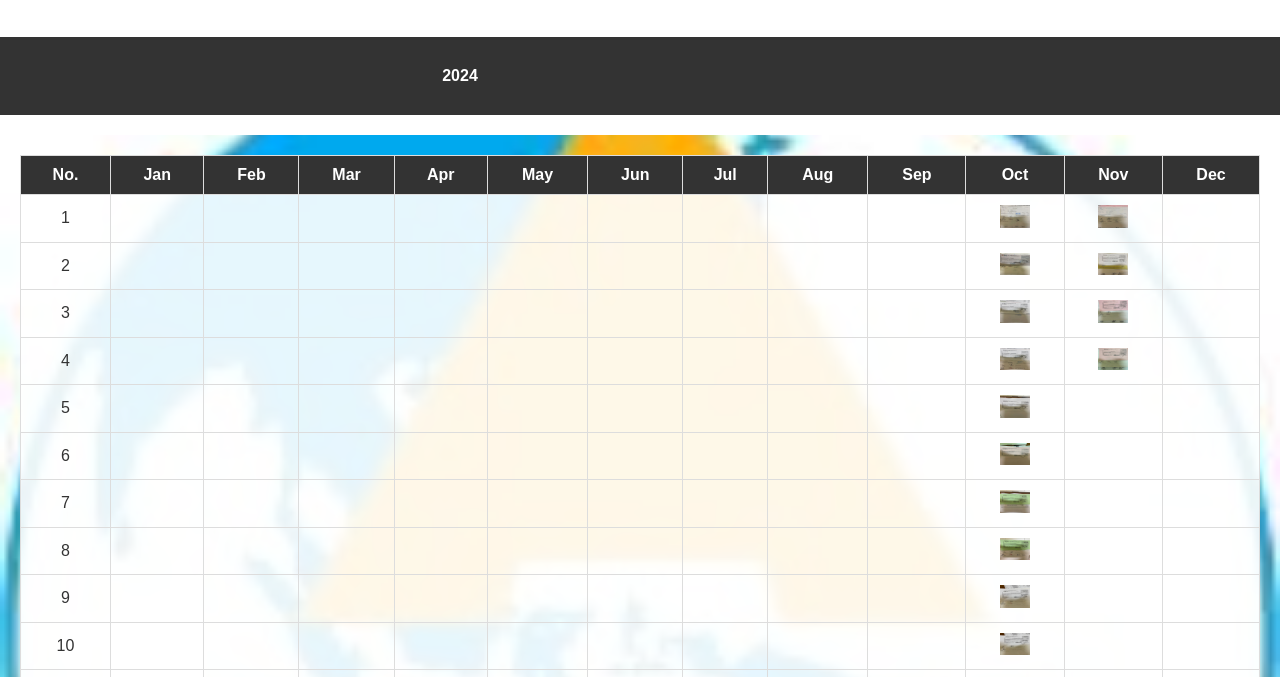
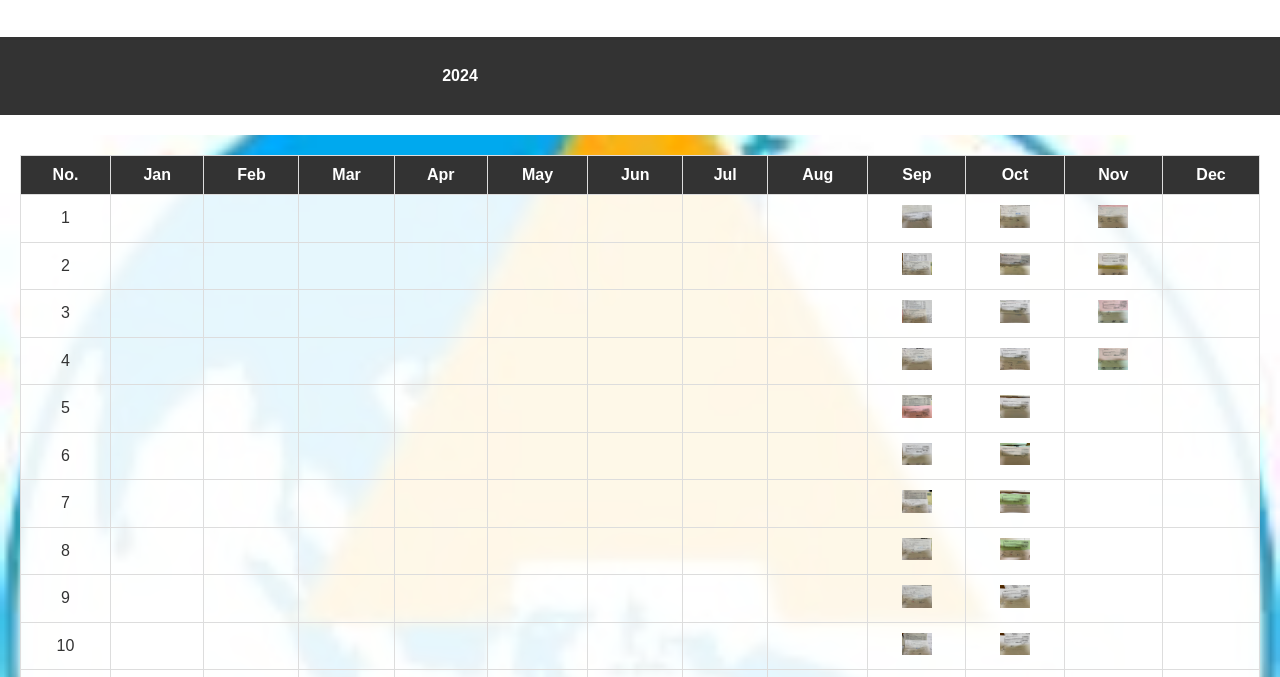
Before and after one commit to GitFocusOfficial/PT.AHSTI, a plain HTML site: page pages/treasury.html in a window 1280 px wide. Shown: the part 110-787 px from the top of the page. Drawn offline with Linux system fonts and the light colour scheme.

Commit message:
Added contents

```diff
--- a/pages/treasury.html
+++ b/pages/treasury.html
@@ -54,7 +54,7 @@
         <td><img src="" class="img-clickable" onclick="openModal(this, '', '', 'CA', '', '', '')"></td>
         <td><img src="" class="img-clickable" onclick="openModal(this, '', '', 'CA', '', '', '')"></td>
         <td><img src="" class="img-clickable" onclick="openModal(this, '', '', 'CA', '', '', '')"></td>
-        <td><img src="" class="img-clickable" onclick="openModal(this, '', '', 'CA', '', '', '')"></td>
+        <td><img src="../images/BNI-CV550225.jpg" class="img-clickable" onclick="openModal(this, 'Compensation for legal advisor of Ms. Aleli', '9463', 'BNI-CV550225', 'Sept. 03, 2024', 'Eka Rosiana Rais', '5,000,000.00')"></td>
         <td><img src="../images/BNI-CA498533.jpg" class="img-clickable" onclick="openModal(this, 'Budget for Boss ABU`s Birthday. Note: Check not photocopy', '9618', 'BNI-CA498533', 'Oct. 02, 2024', 'Jizel Pamisa Mijos', '7,590,000.00')"></td>
         <td><img src="../images/BNI-CA498548.jpg" class="img-clickable" onclick="openModal(this, 'Payment for Ads and Promo. Note: The forgot to photocopy the check', '9821', 'BNI-CA498548', 'Nov. 05, 2024', 'Wibowo Nanik', '90,000,000.00')"></td>
         <td><img src="" class="img-clickable" onclick="openModal(this, '', '', 'CA', '', '', '')"></td>
@@ -69,7 +69,7 @@
         <td><img src="" class="img-clickable" onclick="openModal(this, '', '', 'CA', '', '', '')"></td>
         <td><img src="" class="img-clickable" onclick="openModal(this, '', '', 'CA', '', '', '')"></td>
         <td><img src="" class="img-clickable" onclick="openModal(this, '', '', 'CA', '', '', '')"></td>
-        <td><img src="" class="img-clickable" onclick="openModal(this, '', '', 'CA', '', '', '')"></td>
+        <td><img src="../images/BNI-CA498526.jpg" class="img-clickable" onclick="openModal(this, 'Reimbursement of PCF per PCV Nos. 8568-8614, refund for representation of 60 policeman, travel budget, refund of expenses, payment for repair of laptop asus, and purchase of wheel barrow for manufacturing', '9494-9501', 'BNI-CA498526', 'Sept. 09, 2024', 'Anis Susmidah', '14,929,518.00')"></td>
         <td><img src="../images/BNI-CA498534.jpg" class="img-clickable" onclick="openModal(this, 'Replenishment of Petty Cash Fund per PCV Nos. 8727-8746', '9622', 'BNI-CA498534', 'Oct. 04, 2024', 'Anis Susmidah', '4,584,560.00')"></td>
         <td><img src="../images/BNI-CA497148.jpg" class="img-clickable" onclick="openModal(this, 'Transfer of funds from BNI Account Number 0225954178 to BNI Account Number 0158335595', '9822', 'BNI-CA497148', 'Nov. 07, 2024', 'PT Asian Hybrid Seeds Technologies Indonesia', '3,330,000,000.00')"></td>
         <td><img src="" class="img-clickable" onclick="openModal(this, '', '', 'CA', '', '', '')"></td>
@@ -84,7 +84,7 @@
         <td><img src="" class="img-clickable" onclick="openModal(this, '', '', 'CA', '', '', '')"></td>
         <td><img src="" class="img-clickable" onclick="openModal(this, '', '', 'CA', '', '', '')"></td>
         <td><img src="" class="img-clickable" onclick="openModal(this, '', '', 'CA', '', '', '')"></td>
-        <td><img src="" class="img-clickable" onclick="openModal(this, '', '', 'CA', '', '', '')"></td>
+        <td><img src="../images/BNI-CA498527.jpg" class="img-clickable" onclick="openModal(this, 'Staff, expat, staff house, and daily rate workers payroll, reimbursement of PCF per PCV Nos. 8615-8627, travel budget, payment of purchases', '9512-9522', 'BNI-CA498527', 'Sept. 13, 2024', 'Anis Susmidah', '76,756,977.00')"></td>
         <td><img src="../images/BNI-CA498535.jpg" class="img-clickable" onclick="openModal(this, 'Payment to various suppliers', '9639-9643', 'BNI-CA498535', 'Oct. 07, 2024', 'Anis Susmidah', '3,892,000.00')"></td>
         <td><img src="../images/BNI-CA498549.jpg" class="img-clickable" onclick="openModal(this, 'Release of funds re: foundation day budget, payment to suppliers and PCF replenishment', '9835', 'BNI-CA498549', 'Nov. 08, 2024', 'Anis Susmidah', '73,837,698.00')"></td>
         <td><img src="" class="img-clickable" onclick="openModal(this, '', '', 'CA', '', '', '')"></td>
@@ -99,7 +99,7 @@
         <td><img src="" class="img-clickable" onclick="openModal(this, '', '', 'CA', '', '', '')"></td>
         <td><img src="" class="img-clickable" onclick="openModal(this, '', '', 'CA', '', '', '')"></td>
         <td><img src="" class="img-clickable" onclick="openModal(this, '', '', 'CA', '', '', '')"></td>
-        <td><img src="" class="img-clickable" onclick="openModal(this, '', '', 'CA', '', '', '')"></td>
+        <td><img src="../images/BNI-CA497143.jpg" class="img-clickable" onclick="openModal(this, 'Transfer of funds from BNI Account Number 0225954178 to BNI Account Number 0158335595', '9542', 'BNI-CA497143', 'Sept. 18, 2024', 'PT Asian Hybrid Seeds Technologies Indonesia', '2,500,000,000.00')"></td>
         <td><img src="../images/BNI-CA498536.jpg" class="img-clickable" onclick="openModal(this, 'Advances to supplier for purchase of steel plate to repair the gravity machine per PO No. 1384', '9635', 'BNI-CA498536', 'Oct. 07, 2024', 'Delia Per (Shaka Spring)', '2,550,000.00')"></td>
         <td><img src="../images/BNI-CA498550.jpg" class="img-clickable" onclick="openModal(this, 'Payment for the facilitation fee re: Syngenta Tolling (661,497 @ Rp100/kg)', '9823', 'BNI-CA498550', 'Nov. 08, 2024', 'Antonio D. Tuazon, Jr.', '66,149,700.00')"></td>
         <td><img src="" class="img-clickable" onclick="openModal(this, '', '', 'CA', '', '', '')"></td>
@@ -114,7 +114,7 @@
         <td><img src="" class="img-clickable" onclick="openModal(this, '', '', 'CA', '', '', '')"></td>
         <td><img src="" class="img-clickable" onclick="openModal(this, '', '', 'CA', '', '', '')"></td>
         <td><img src="" class="img-clickable" onclick="openModal(this, '', '', 'CA', '', '', '')"></td>
-        <td><img src="" class="img-clickable" onclick="openModal(this, '', '', 'CA', '', '', '')"></td>
+        <td><img src="../images/BNI-CA498528.jpg" class="img-clickable" onclick="openModal(this, 'Reimbursement of PCF per PCV Nos. 8641-8670, travel budget, retirement compensation, printing of form for QA, payment of purchases', '9560-9565', 'BNI-CA498528', 'Sept. 20, 2024', 'Anis Susmidah', '14,693,873.00')"></td>
         <td><img src="../images/BNI-CA498537.jpg" class="img-clickable" onclick="openModal(this, 'Reimbursement of PCF per PCV Nos. 8747-8782, release of weekly payroll, staff house expenses, payment for irrigation water allocation, vehicle registration renewal, travel expense to haul harvested corn cobs in Probolinggo, and purchase of plane ticket from Surabaya to Jakarta (vice versa)', '9651-9658', 'BNI-CA498537', 'Oct. 11, 2024', 'Anis Susmidah', '19,661,156.00')"></td>
         <td><img src="" class="img-clickable" onclick="openModal(this, '', '', 'CA', '', '', '')"></td>
         <td><img src="" class="img-clickable" onclick="openModal(this, '', '', 'CA', '', '', '')"></td>
@@ -129,7 +129,7 @@
         <td><img src="" class="img-clickable" onclick="openModal(this, '', '', 'CA', '', '', '')"></td>
         <td><img src="" class="img-clickable" onclick="openModal(this, '', '', 'CA', '', '', '')"></td>
         <td><img src="" class="img-clickable" onclick="openModal(this, '', '', 'CA', '', '', '')"></td>
-        <td><img src="" class="img-clickable" onclick="openModal(this, '', '', 'CA', '', '', '')"></td>
+        <td><img src="../images/BNI-CA497146.jpg" class="img-clickable" onclick="openModal(this, 'Transfer of funds from BNI Account Number 0225954178 to BNI Account Number 0158335595', '9741', 'BNI-CA497146', 'Sept. 24, 2024', 'PT Asian Hybrid Seeds Technologies Indonesia', '3,790,000,000.00')"></td>
         <td><img src="../images/BNI-CA498538.jpg" class="img-clickable" onclick="openModal(this, 'Expat, staff house employees payroll, and staff employees payroll for October 1-15, 2024, daily rate workers payroll for September 25, 2024 - October 10, 2024, and reimbursement of PCF per PCV Nos. 8783-8817', '9677-9681', 'BNI-CA498538', 'Oct. 15, 2024', 'Anis Susmidah', '108,618,271.00')"></td>
         <td><img src="" class="img-clickable" onclick="openModal(this, '', '', 'CA', '', '', '')"></td>
         <td><img src="" class="img-clickable" onclick="openModal(this, '', '', 'CA', '', '', '')"></td>
@@ -144,7 +144,7 @@
         <td><img src="" class="img-clickable" onclick="openModal(this, '', '', 'CA', '', '', '')"></td>
         <td><img src="" class="img-clickable" onclick="openModal(this, '', '', 'CA', '', '', '')"></td>
         <td><img src="" class="img-clickable" onclick="openModal(this, '', '', 'CA', '', '', '')"></td>
-        <td><img src="" class="img-clickable" onclick="openModal(this, '', '', 'CA', '', '', '')"></td>
+        <td><img src="../images/BNI-CA498529.jpg" class="img-clickable" onclick="openModal(this, 'Reimbursement of PCF per PCV Nos. 8671-8694, retainer fee of Paulberth Lucio, printing of form for manufacturing, and payment of purchases', '9592-9599', 'BNI-CA498529', 'Sept. 27, 2024', 'Anis Susmidah', '18,317,922.00')"></td>
         <td><img src="../images/BNI-CA498539.jpg" class="img-clickable" onclick="openModal(this, 'Admin fee for ADT`s visa approval, travel expenses to Bali Airport with Madam JCU, payment to various purchases', '9727-9735', 'BNI-CA498539', 'Oct. 18, 2024', 'Anis Susmidah', '9,631,100.00')"></td>
         <td><img src="" class="img-clickable" onclick="openModal(this, '', '', 'CA', '', '', '')"></td>
         <td><img src="" class="img-clickable" onclick="openModal(this, '', '', 'CA', '', '', '')"></td>
@@ -159,7 +159,7 @@
         <td><img src="" class="img-clickable" onclick="openModal(this, '', '', 'CA', '', '', '')"></td>
         <td><img src="" class="img-clickable" onclick="openModal(this, '', '', 'CA', '', '', '')"></td>
         <td><img src="" class="img-clickable" onclick="openModal(this, '', '', 'CA', '', '', '')"></td>
-        <td><img src="" class="img-clickable" onclick="openModal(this, '', '', 'CA', '', '', '')"></td>
+        <td><img src="../images/BNI-CA498530.jpg" class="img-clickable" onclick="openModal(this, 'Payment for the facilitation fee re: Syngenta Tolling (726,787 @ Rp100/kg) per PO No. 4502521051, Invoice No. 171', '9600', 'BNI-CA498530', 'Sept. 27, 2024', 'Antonio D. Tuazon, Jr.', '72,678,700.00')"></td>
         <td><img src="../images/BNI-CA498540.jpg" class="img-clickable" onclick="openModal(this, 'Payment for the facilitation fee re: Syngenta Tolling (928,629 @ Rp100/kg) per PO No. 4502528780, Invoice No. 172', '9736', 'BNI-CA498540', 'Oct. 18, 2024', 'Antonio D. Tuazon, Jr.', '92,862,900.00')"></td>
         <td><img src="" class="img-clickable" onclick="openModal(this, '', '', 'CA', '', '', '')"></td>
         <td><img src="" class="img-clickable" onclick="openModal(this, '', '', 'CA', '', '', '')"></td>
@@ -174,7 +174,7 @@
         <td><img src="" class="img-clickable" onclick="openModal(this, '', '', 'CA', '', '', '')"></td>
         <td><img src="" class="img-clickable" onclick="openModal(this, '', '', 'CA', '', '', '')"></td>
         <td><img src="" class="img-clickable" onclick="openModal(this, '', '', 'CA', '', '', '')"></td>
-        <td><img src="" class="img-clickable" onclick="openModal(this, '', '', 'CA', '', '', '')"></td>
+        <td><img src="../images/BNI-CA498531.jpg" class="img-clickable" onclick="openModal(this, 'Payment of STB and 3 months interest', '9602', 'BNI-CA498531', 'Sept. 30, 2024', 'HJ Rossi', '45,500,000.00')"></td>
         <td><img src="../images/BNI-CA497145.jpg" class="img-clickable" onclick="openModal(this, 'Transfer of funds from BNI Account Number 0225954178 to BNI Account Number 0158335595', '9683', 'BNI-CA497145', 'Oct. 17, 2024', 'PT Asian Hybrid Seeds Technologies Indonesia', '3,190,000,000.00')"></td>
         <td><img src="" class="img-clickable" onclick="openModal(this, '', '', 'CA', '', '', '')"></td>
         <td><img src="" class="img-clickable" onclick="openModal(this, '', '', 'CA', '', '', '')"></td>
@@ -189,7 +189,7 @@
         <td><img src="" class="img-clickable" onclick="openModal(this, '', '', 'CA', '', '', '')"></td>
         <td><img src="" class="img-clickable" onclick="openModal(this, '', '', 'CA', '', '', '')"></td>
         <td><img src="" class="img-clickable" onclick="openModal(this, '', '', 'CA', '', '', '')"></td>
-        <td><img src="" class="img-clickable" onclick="openModal(this, '', '', 'CA', '', '', '')"></td>
+        <td><img src="../images/BNI-CA498532.jpg" class="img-clickable" onclick="openModal(this, 'Staff house, staff, daily rate workers payroll, refund for the purchase of oven, reimbursement of PCF per PCV Nos. 8711-8726', '9608-9613', 'BNI-CA498532', 'Sept. 30, 2024', 'Anis Susmidah', '117,094,697.00')"></td>
         <td><img src="../images/BNI-CA497147.jpg" class="img-clickable" onclick="openModal(this, 'Transfer of funds from BNI Account Number 0225954178 to BNI Account Number 0158335595', '9775', 'BNI-CA497147', 'Oct. 31, 2024', 'PT Asian Hybrid Seeds Technologies Indonesia', '2,620,000,000.00')"></td>
         <td><img src="" class="img-clickable" onclick="openModal(this, '', '', 'CA', '', '', '')"></td>
         <td><img src="" class="img-clickable" onclick="openModal(this, '', '', 'CA', '', '', '')"></td>
@@ -279,7 +279,7 @@
         <td><img src="" class="img-clickable" onclick="openModal(this, '', '', 'CA', '', '', '')"></td>
         <td><img src="" class="img-clickable" onclick="openModal(this, '', '', 'CA', '', '', '')"></td>
         <td><img src="" class="img-clickable" onclick="openModal(this, '', '', 'CA', '', '', '')"></td>
-        <td><img src="../images/BNI-CA497146.jpg" class="img-clickable" onclick="openModal(this, 'Transfer of funds from BNI Account Number 0225954178 to BNI Account Number 0158335595', '9741', 'BNI-CA497146', 'Sept. 24, 2024', 'PT Asian Hybrid Seeds Technologies Indonesia', '3,790,000,000.00')"></td>
+        <td><img src="" class="img-clickable" onclick="openModal(this, '', '', 'CA', '', '', '')"></td>
         <td><img src="../images/BNI-CA498546.jpg" class="img-clickable" onclick="openModal(this, 'Payment for ISO Audit External Surveillance for the Year 2024', '9776', 'BNI-CA498546', 'Oct. 31, 2024', 'Eka Rosiana Rais', '50,308,000.00')"></td>
         <td><img src="" class="img-clickable" onclick="openModal(this, '', '', 'CA', '', '', '')"></td>
         <td><img src="" class="img-clickable" onclick="openModal(this, '', '', 'CA', '', '', '')"></td>
```
Also changed, not shown: images/BNI-CA497143.jpg (added), images/BNI-CA498526.jpg (added), images/BNI-CA498527.jpg (added), images/BNI-CA498528.jpg (added), images/BNI-CA498529.jpg (added), images/BNI-CA498530.jpg (added), images/BNI-CA498531.jpg (added), images/BNI-CA498532.jpg (added), images/BNI-CV550225.jpg (added).
